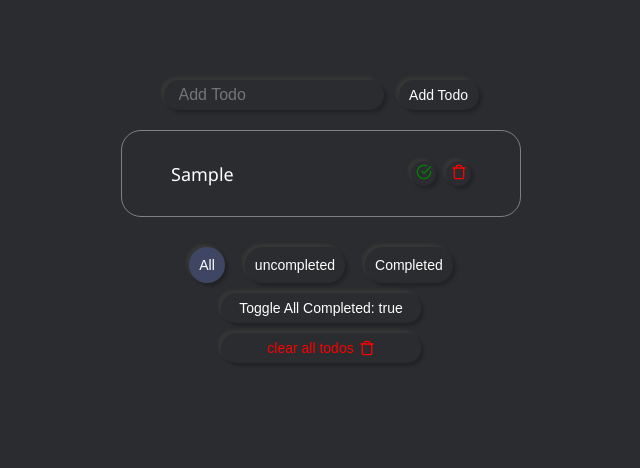
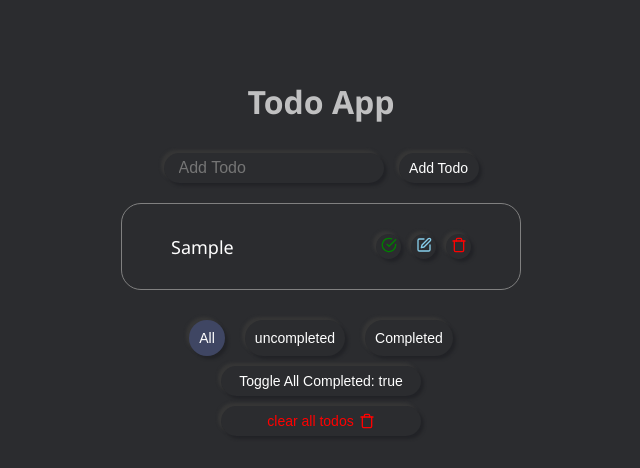
Before and after one commit to ElsayedAbdullah/reactjs-todo-app, a React (Vite) app: page / in a window 1280 px wide. Both pictures are taken after typing "Sample" into the empty fields and a click on the button "Add Todo". Shown: the top 468 px of the page, without its empty margins (319-959 px from the left). Built offline with nearby package versions, Linux system fonts and the light colour scheme.

Commit message:
add functionality to update todo

```diff
--- a/package.json
+++ b/package.json
@@ -13,6 +13,7 @@
     "lucide-react": "^0.314.0",
     "react": "^18.2.0",
     "react-dom": "^18.2.0",
+    "react-hot-toast": "^2.4.1",
     "uuid": "^9.0.1"
   },
   "devDependencies": {
--- a/src/App.tsx
+++ b/src/App.tsx
@@ -3,6 +3,7 @@ import "./App.css";
 import TodoForm, { ITodo } from "./components/TodoForm";
 import Todo from "./components/Todo";
 import { Trash } from "lucide-react";
+import toast, { Toaster } from "react-hot-toast";
 
 function App() {
   const [todos, setTodos] = useState<ITodo[]>(
@@ -44,6 +45,8 @@ function App() {
   // adding todo to the list
   function addTodo(todo: ITodo) {
     setTodos([todo, ...todos]);
+    const notify = () => toast.success("Todo added successfully!");
+    notify();
   }
 
   // deleting todo from the list
@@ -51,6 +54,8 @@ function App() {
     // prompt("Are you sure to delete this todo?");
     if (window.confirm("Are you sure to delete this todo?")) {
       setTodos(todos.filter((todo) => todo.id !== id));
+      const notify = () => toast.success("Todo deleted successfully!");
+      notify();
     }
     return;
   }
@@ -67,8 +72,23 @@ function App() {
     );
   }
 
+  // update todo
+  function updateTodo(id: string, text: string) {
+    setTodos(
+      todos.map((todo) => {
+        if (todo.id === id) {
+          return { ...todo, text };
+        }
+        return todo;
+      })
+    );
+  }
+
   return (
     <div className="container">
+      <h1 style={{ textAlign: "center", marginBottom: "30px", opacity: "0.7" }}>
+        Todo App
+      </h1>
       <TodoForm addTodo={addTodo} />
       <div className="todos-list">
         {filteredTodos.length ? (
@@ -76,6 +96,7 @@ function App() {
             <Todo
               toggleTodo={toggleTodo}
               deleteTodo={deleteTodo}
+              updateTodo={updateTodo}
               {...todo}
               key={todo.id}
             />
@@ -111,10 +132,14 @@ function App() {
       </div>
 
       <div style={{ gap: "10px", flexDirection: "column", display: "flex" }}>
+        {todos.length ? (
+          <>
             {todos.some((todo) => todo.completed === true) ? (
               <button
                 className="all-btn btn"
-            onClick={() => setTodos(todos.filter((todo) => !todo.completed))}
+                onClick={() =>
+                  setTodos(todos.filter((todo) => !todo.completed))
+                }
               >
                 Clear Completed Todos
               </button>
@@ -135,8 +160,8 @@ function App() {
             >
               Toggle All Completed: {`${toggleAllCompleted}`}
             </button>
-        {todos.length ? (
             <button
+              onClick={() => setTodos([])}
               className="btn all-btn"
               style={{
                 display: "flex",
@@ -149,8 +174,10 @@ function App() {
             >
               <span>clear all todos</span> <Trash size={16} />
             </button>
+          </>
         ) : null}
       </div>
+      <Toaster />
     </div>
   );
 }
--- a/src/components/Todo.tsx
+++ b/src/components/Todo.tsx
@@ -1,4 +1,5 @@
-import { CheckCircle, Trash } from "lucide-react";
+import { CheckCircle, Edit, Trash } from "lucide-react";
+import { useRef, useState } from "react";
 
 interface IProps {
   id: string;
@@ -6,9 +7,47 @@ interface IProps {
   completed: boolean;
   deleteTodo: (id: string) => void;
   toggleTodo: (id: string) => void;
+  updateTodo: (id: string, text: string) => void;
 }
 
-const Todo = ({ id, text, completed, deleteTodo, toggleTodo }: IProps) => {
+const Todo = ({
+  id,
+  text,
+  completed,
+  deleteTodo,
+  toggleTodo,
+  updateTodo,
+}: IProps) => {
+  const [isEdit, setIsEdit] = useState(false);
+
+  const inputRef = useRef<HTMLInputElement>(null);
+
+  // Edit Todo
+  const submitEdit = (e: React.FormEvent<HTMLFormElement>) => {
+    e.preventDefault();
+    updateTodo(id, inputRef.current!.value);
+    setIsEdit(false);
+  };
+
+  if (isEdit) {
+    return (
+      <form
+        onSubmit={submitEdit}
+        className="d-f"
+        style={{ maxWidth: "300px", margin: "10px auto" }}
+      >
+        <input
+          ref={inputRef}
+          className="input-field"
+          type="text"
+          defaultValue={text}
+        />
+        <button type="submit" className="btn">
+          Update
+        </button>
+      </form>
+    );
+  }
   return (
     <div className="d-f" style={{ maxWidth: "300px", margin: "10px auto" }}>
       <p
@@ -21,10 +60,25 @@ const Todo = ({ id, text, completed, deleteTodo, toggleTodo }: IProps) => {
         {text}
       </p>
       <div style={{ gap: "10px", justifyContent: "flex-end", display: "flex" }}>
-        <button className="btn delete-btn" onClick={() => toggleTodo(id)}>
+        <button
+          title="toggle completed"
+          className="btn delete-btn"
+          onClick={() => toggleTodo(id)}
+        >
           <CheckCircle color="green" size={16} />
         </button>
-        <button className="btn delete-btn" onClick={() => deleteTodo(id)}>
+        <button
+          title="Edit"
+          className="btn delete-btn"
+          onClick={() => setIsEdit(true)}
+        >
+          <Edit color="skyblue" size={16} />
+        </button>
+        <button
+          title="Delete"
+          className="btn delete-btn"
+          onClick={() => deleteTodo(id)}
+        >
           <Trash color="red" size={16} />
         </button>
       </div>
```
Also changed, not shown: 1 other file (tests, documents, lock files or other folders). Lines whose indentation alone changed are shown as unchanged.
